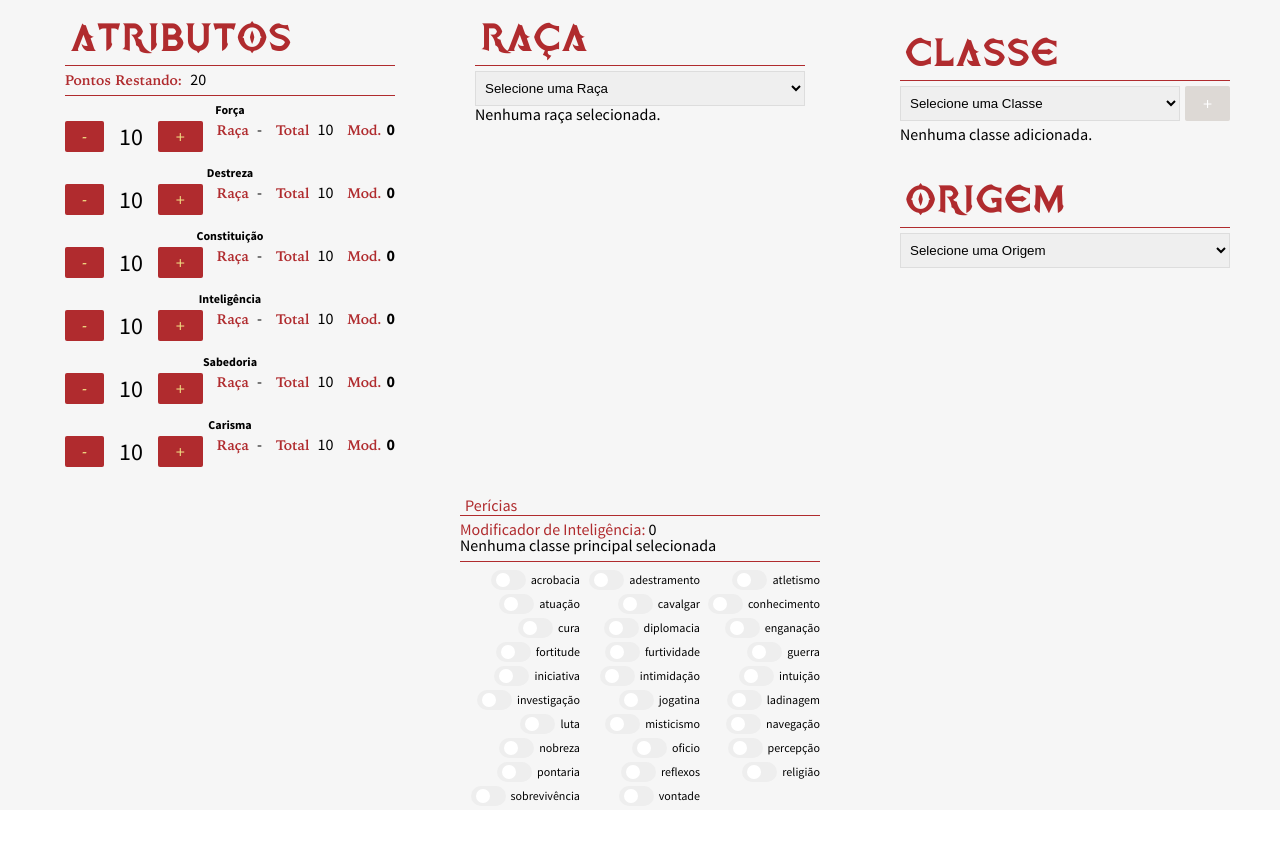
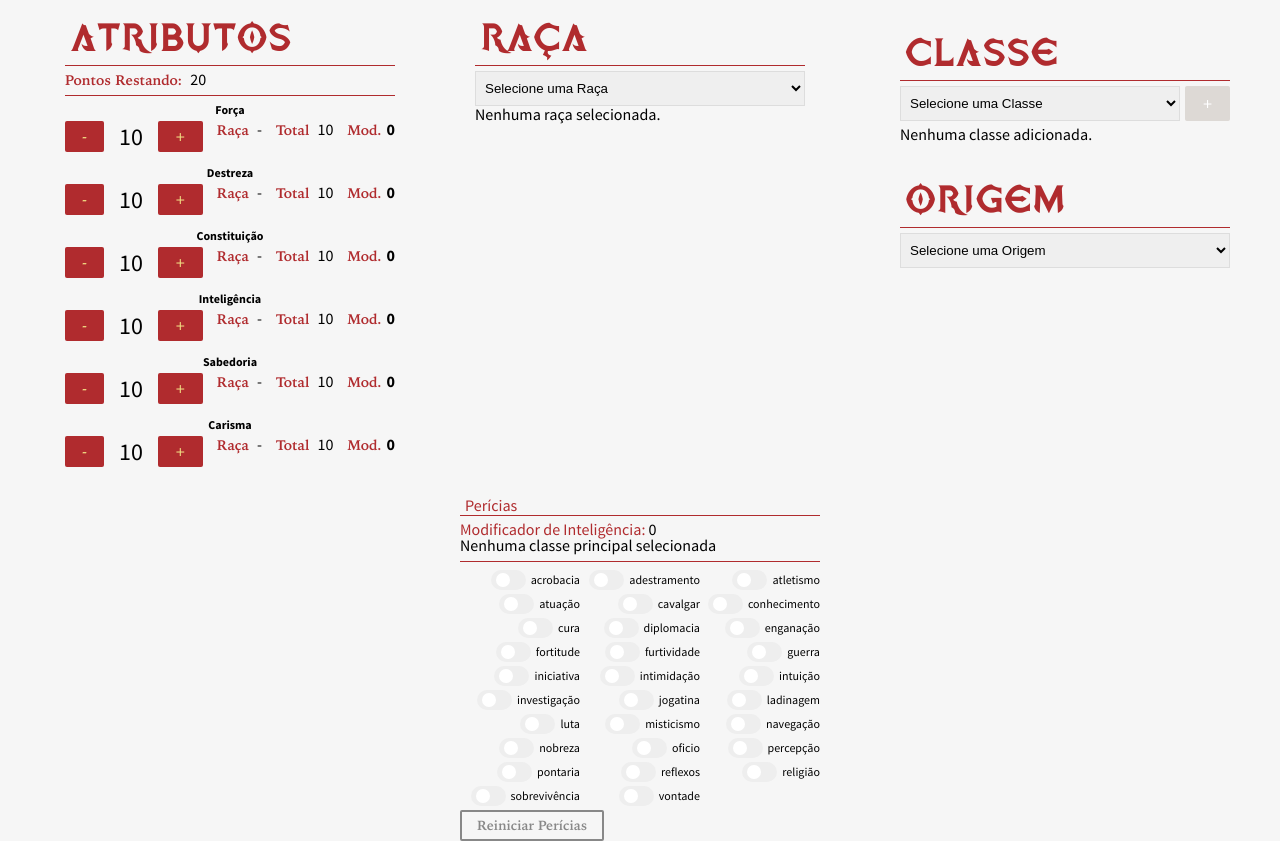
Before and after one commit to garug/tormenta20-character-sheet, a Vue app: page / in a window 1280 px wide. Before the commit the page ends 810 px from the top, so only its background shows below. Built offline with nearby package versions, Linux system fonts and the light colour scheme.

Commit message:
add Method to reset pericias

```diff
--- a/src/components/Pericias.vue
+++ b/src/components/Pericias.vue
@@ -19,7 +19,7 @@
     </template>
     <p v-else>Nenhuma classe principal selecionada</p>
     <hr />
-    <div class="pericias-container">
+    <div class="pericias-container mb-1">
       <div v-for="pericia in pericias" :key="pericia.name">
         <Switch
           :disabled="disabledPericia(pericia)"
@@ -29,6 +29,7 @@
         />
       </div>
     </div>
+    <button class="outline w-100" @click="resetPericias">Reiniciar Perícias</button>
   </section>
 </template>
 
@@ -90,6 +91,10 @@ export default defineComponent({
       }
     }
 
+    function resetPericias() {
+      selected.value = periciasClasse.value?.fixed || [];
+    }
+
     watch(selected, () => {
       hook.setPericias([...selected.value])
     });
@@ -97,6 +102,7 @@ export default defineComponent({
     return {
       validator,
       totalPericia,
+      resetPericias,
       pericias,
       modInt,
       periciasClasse,
```
